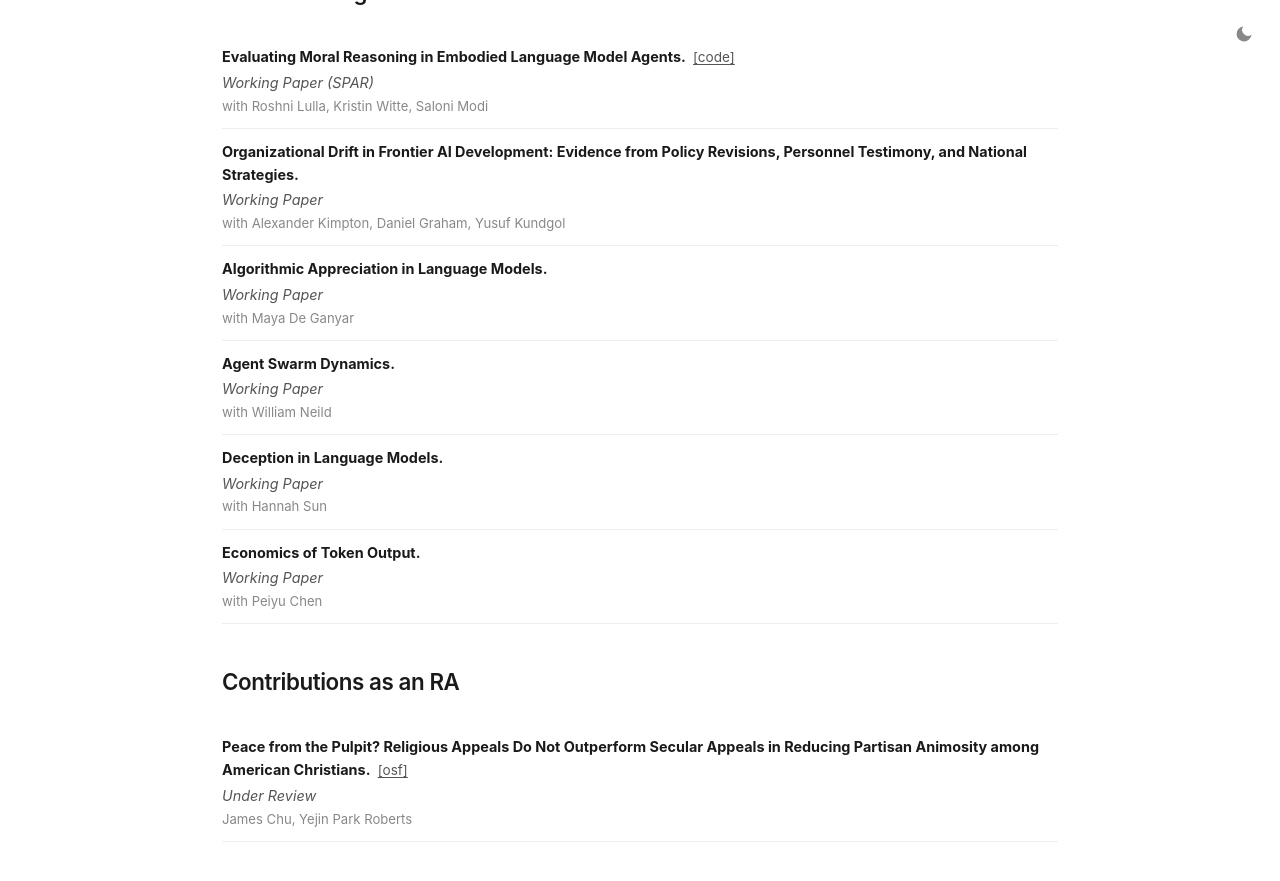
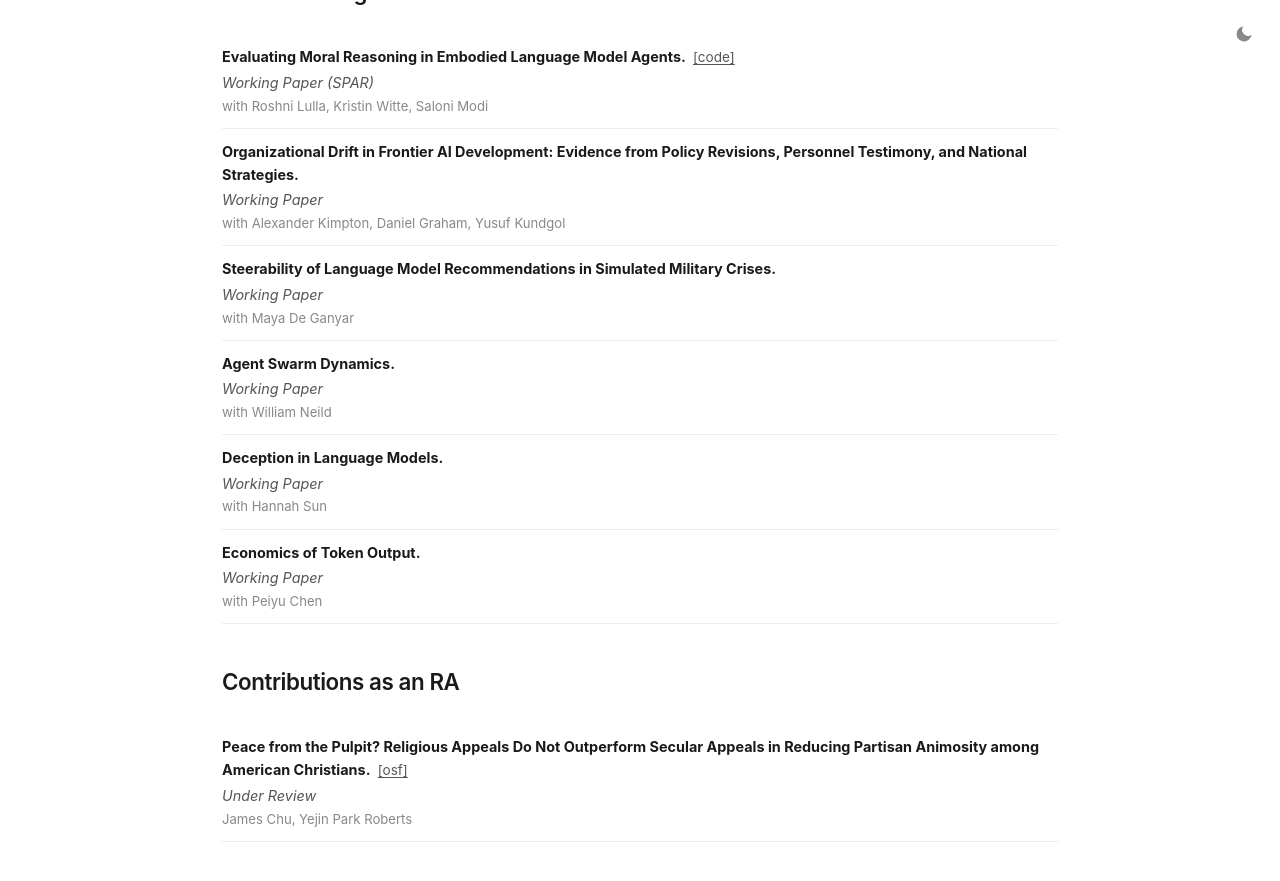
Before and after one commit to EmilioBarkett/emiliobarkett.github.io, a Jekyll site: the page built from index.html, in a window 1280 px wide and 900 px high, scrolled down 1874 px. Shown: the top 881 px of the window. Built offline with Jekyll 4.4.1, drawn with Linux system fonts in a browser that asks for light colours.

Commit message:
Rename Maya De Ganyar working paper to Steerability of Language Model Recommendations in Simulated Military Crises

```diff
--- a/_data/publications.yml
+++ b/_data/publications.yml
@@ -90,7 +90,7 @@
     - title: "Organizational Drift in Frontier AI Development: Evidence from Policy Revisions, Personnel Testimony, and National Strategies"
       venue: "Working Paper"
       credit: "with Alexander Kimpton, Daniel Graham, Yusuf Kundgol"
-    - title: "Algorithmic Appreciation in Language Models"
+    - title: "Steerability of Language Model Recommendations in Simulated Military Crises"
       venue: "Working Paper"
       credit: "with Maya De Ganyar"
     - title: "Agent Swarm Dynamics"
```
